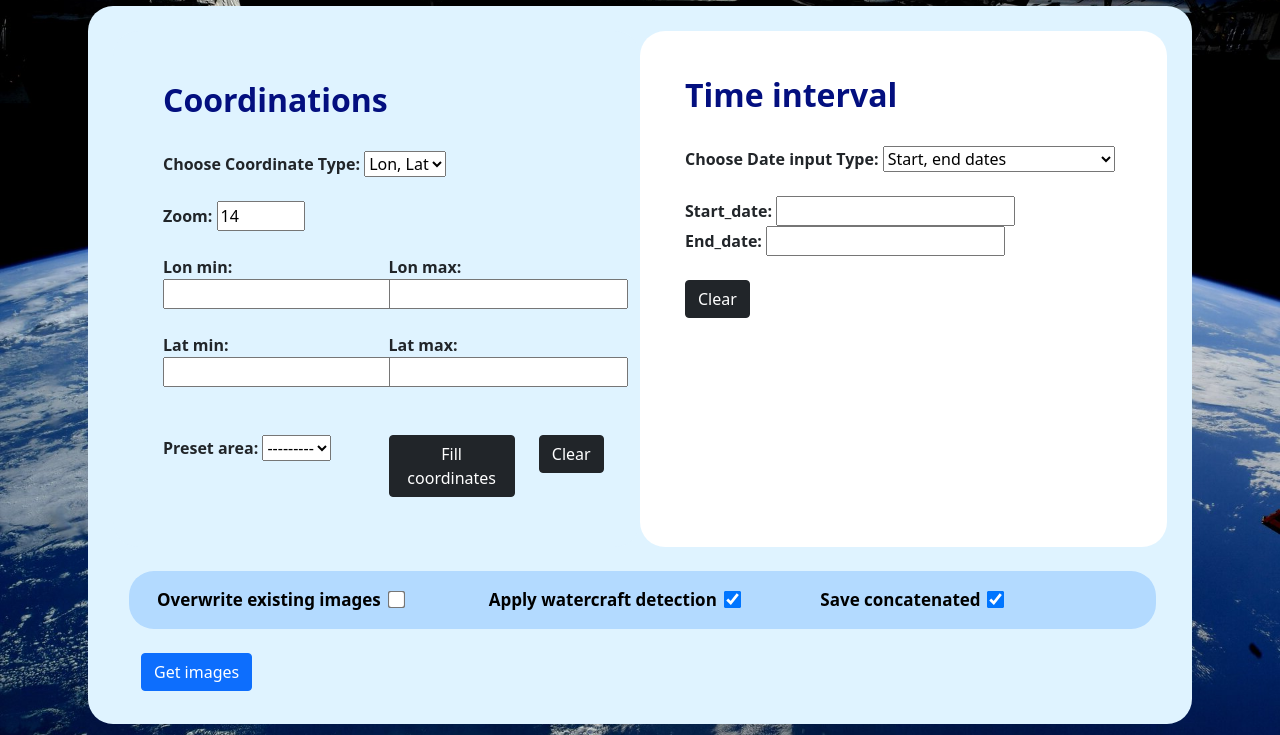
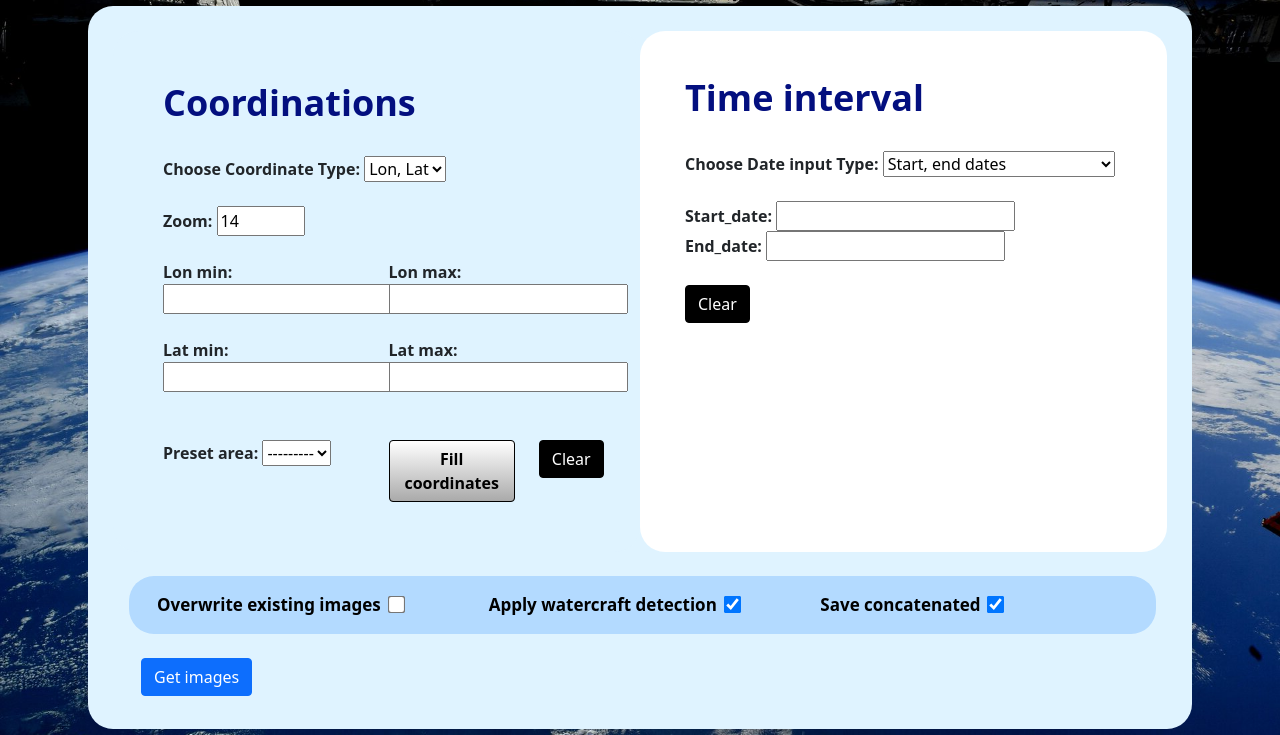
Before and after one commit to FarshadAmiri/Satellite_monitoring-webapp, a Django app: page / in a window 1280 px wide. Shown: the part 65-800 px from the top of the page. Run offline with Django 4.2, Linux system fonts and the light colour scheme; data that the repository does not hold is empty; some libraries are stand-ins or nearby versions.

Commit message:
some mods

```diff
--- a/fetch_data/templates/fetch_data/SentinelFetch.html
+++ b/fetch_data/templates/fetch_data/SentinelFetch.html
@@ -16,7 +16,7 @@
 {% csrf_token %}
 <div class="row" style="padding: 25px; border-radius: 25px; background-color: #DFF3FF; margin: 6px">
     <div class="col-6" style="background-color: #DFF3FF ; padding: 50px; border-radius: 25px;">
-    <h2 style="font-weight: bold; color: #030F7F;">Coordinations</h3>
+    <h2 id="box_title">Coordinations</h2>
     <br>
     <div>
     <label for="coordinate_type" style="font-weight: bold">Choose Coordinate Type:</label>
@@ -95,7 +95,7 @@
                     {{ form.preset_area }}
                 </div>
                 <div class="col-4">
-                    <button type="submit" class="btn btn-dark" name="fill_coords" style="color" >Fill coordinates</button>
+                    <button id="fill_coords" type="submit" class="btn btn-dark" name="fill_coords">Fill coordinates</button>
                 </div>
                 <div class="col-2">
                     {% comment %} <input type="button" value="Reset" id="resetBtn" onClick="this.form.reset()" /> {% endcomment %}
@@ -105,7 +105,7 @@
         </div>
     </div>
         <div class="col-6"  style="background-color: #FFFFFF ; padding: 45px; border-radius: 25px;">
-        <h2 style="font-weight: bold; color: #030F7F;">Time interval</h3>
+        <h2 id="box_title">Time interval</h3>
         <br>
             <div>
                 <label for="date_type" style="font-weight: bold">Choose Date input Type:</label>
--- a/static/css/fetch_data/sentinel_fetch.css
+++ b/static/css/fetch_data/sentinel_fetch.css
@@ -1,3 +1,9 @@
+#box_title {
+  font-size: 36px;
+  font-weight: bolder;
+  color: #030F7F;
+}
+
 input[type=checkbox]
 {
   /* Double-sized Checkboxes */
@@ -16,3 +22,22 @@ input[type=checkbox]
   font-size: 110%;
   display: inline;
 }
+
+
+#clear_coords, #clear_dates {
+  background-color: rgb(0, 0, 0);
+  color: rgb(255, 255, 255);
+  border-color: rgb(0, 0, 0);
+  /* font-weight: bolder; */
+  font-size: 16px;
+}
+
+#fill_coords {
+  background-image: linear-gradient(to bottom, rgb(255, 255, 255), rgb(170, 170, 170));
+  background-size: 100%;
+  background-position: up;
+  color: rgb(0, 0, 0);
+  border-color: rgb(0, 0, 0);
+  font-weight: bold;
+  font-size: 16px;
+  }
```
